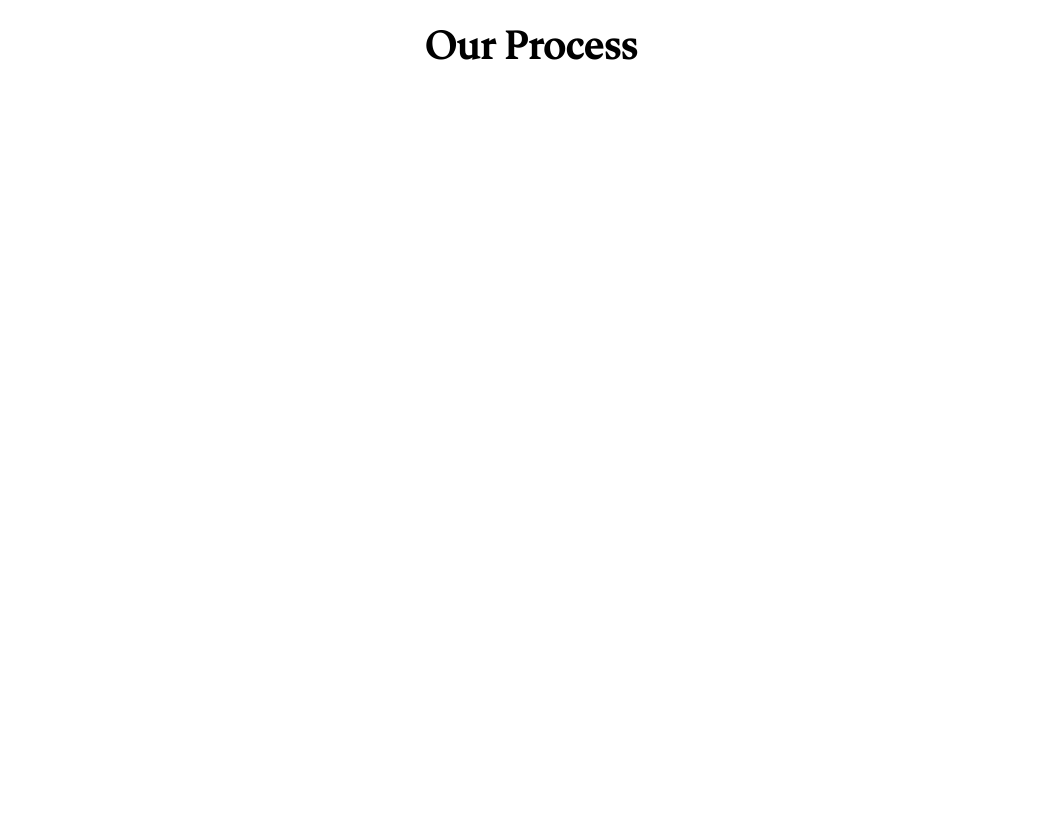
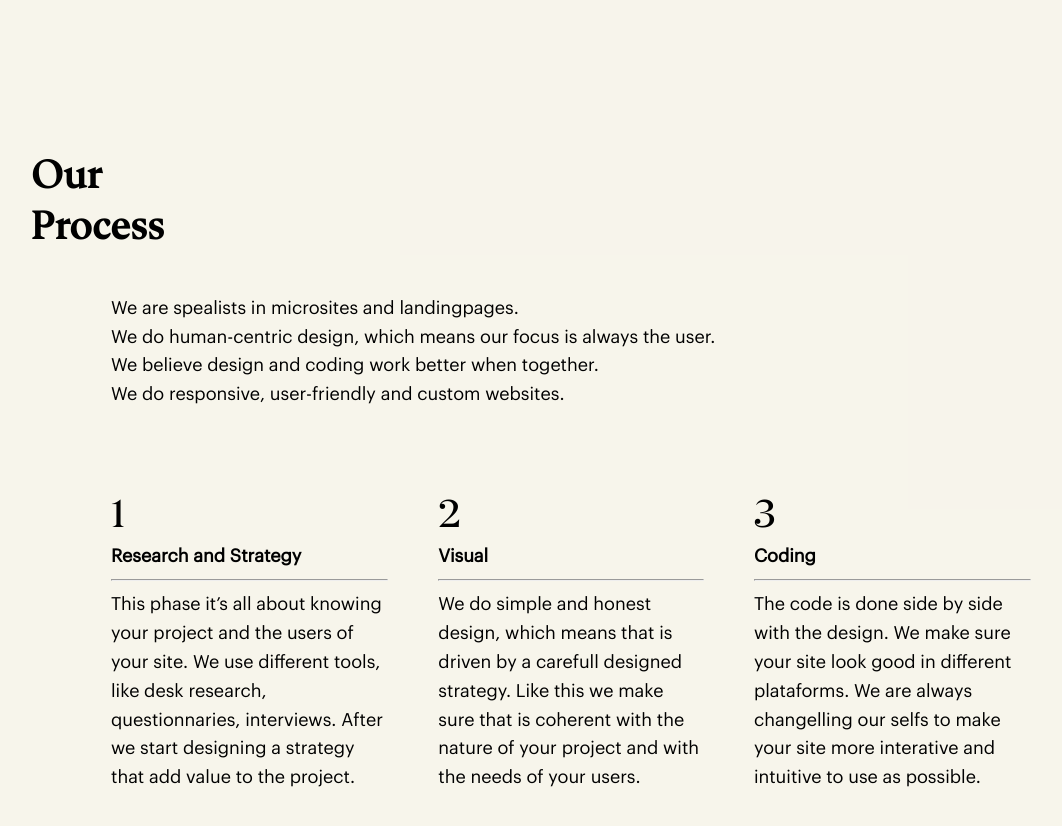
Before and after one commit to ritamedina27/divergentstudio, a React app in the folder divergent-studio/: page / in a window 1280 px wide. Shown: the whole page, without its empty margins (109-1171 px from the left). Before the commit the page ends 800 px from the top, so only its background shows below. Built offline with nearby package versions, Linux system fonts and the light colour scheme.

```diff
--- a/divergent-studio/src/components/OurProcess/index.js
+++ b/divergent-studio/src/components/OurProcess/index.js
@@ -3,8 +3,63 @@
 
 const OurProcess = (props) => {
   return (
-    <div className="container">
-      <h1>Our Process</h1>
+    <div className="container-OP">
+      <div className="title-OP">
+        <h1>
+          <strong>
+            Our <p>Process</p>
+          </strong>
+        </h1>
+        <div className="text-OP">
+          <h2>
+            <br />
+            We are spealists in microsites and landingpages.
+            <br />
+            We do human-centric design, which means our focus is always the
+            user.
+            <br />
+            We believe design and coding work better when together.
+            <br />
+            We do responsive, user-friendly and custom websites.
+            <br />
+          </h2>
+          <div className="stepsProcess">
+            <div className="stepOne">
+              <h1>1</h1>
+              <h2>
+                <strong>Research and Strategy</strong> <br />
+                <hr />
+                This phase it’s all about knowing your project and the users of
+                your site. We use different tools, like desk research,
+                questionnaries, interviews. After we start designing a strategy
+                that add value to the project.{" "}
+              </h2>
+            </div>
+            <div className="stepTwo">
+              <h1>2</h1>
+              <h2>
+                <strong>Visual</strong> <br />
+                <hr />
+                We do simple and honest design, which means that is driven by a
+                carefull designed strategy. Like this we make sure that is
+                coherent with the nature of your project and with the needs of
+                your users.{" "}
+              </h2>
+            </div>
+            <div className="stepTree">
+              <h1>3</h1>
+              <h2>
+                <strong>Coding</strong> <br />
+                <hr />
+                The code is done side by side with the design. We make sure your
+                site look good in different plataforms. We are always
+                changelling our selfs to make your site more interative and
+                intuitive to use as possible.
+              </h2>
+            </div>
+          </div>
+        </div>
+      </div>
     </div>
   );
 };
--- a/divergent-studio/src/components/OurProcess/styles.css
+++ b/divergent-studio/src/components/OurProcess/styles.css
@@ -3,7 +3,52 @@
   src: url(../../assets/Fonts/AriataDisplay-Regular.woff2) format("woff2");
 }
 
+@font-face {
+  font-family: "Graphik";
+  src: url(../../assets/Fonts/GraphikRegular.woff2) format("woff2");
+}
+
+.container-OP {
+  width: 100vw;
+  background-color: rgba(231, 224, 196, 0.34);
+}
+
+.title-OP {
+  padding: 140px;
+  margin-top: 0px;
+}
+
 h1 {
   font-family: "Ariata Display";
+  font-weight: 400;
   font-size: 36px;
+  line-height: 40%;
+  text-align: justify;
 }
+
+.text-OP {
+  padding-left: 80px;
+}
+
+h2 {
+  font-family: "Graphik";
+  font-weight: 400;
+  font-size: 18px;
+  line-height: 160%;
+  text-align: left;
+}
+
+.stepsProcess {
+  display: flex;
+  align-items: center;
+  justify-content: space-between;
+  margin-top: 70px;
+}
+
+.stepOne {
+  padding-right: 50px;
+}
+
+.stepTwo {
+  padding-right: 50px;
+}
```
Also changed, not shown: divergent-studio/build/asset-manifest.json, divergent-studio/build/index.html, divergent-studio/build/logo192.png (deleted), divergent-studio/build/logo512.png (deleted), divergent-studio/build/service-worker.js, divergent-studio/build/static/js/2.6f6ba0c5.chunk.js.LICENSE.txt (deleted), divergent-studio/build/static/media/logo.5d5d9eef.svg (deleted), divergent-studio/src/assets/Fonts/GraphikRegular.woff2 (added), divergent-studio/src/assets/Fonts/redline.png (added), 7 other files.
